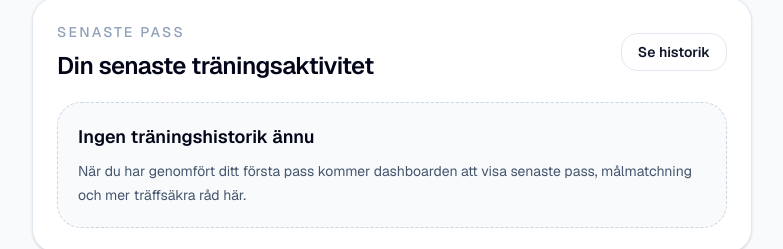
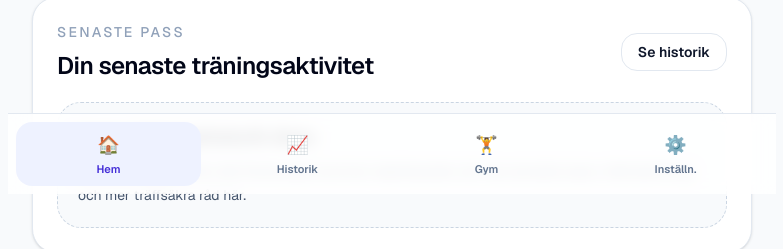
Before and after one commit to magnussonpeter-sys/trainingapp, a Next.js app: page /home in a window 1280 px wide. Shown: the part 606-855 px from the top of the page, without its empty margins (248-1031 px from the left). Built offline with nearby package versions, Linux system fonts and the light colour scheme; no server answers.

Commit message:
appbottombar

```diff
--- a/app/home/page.tsx
+++ b/app/home/page.tsx
@@ -5,6 +5,7 @@ import { useEffect, useMemo, useState } from "react";
 import { useRouter } from "next/navigation";
 
 import AppTopBar from "@/components/navigation/AppTopBar";
+import BottomNav from "@/components/navigation/BottomNav";
 import {
   getWorkoutLogs,
   type WorkoutLog,
@@ -576,7 +577,8 @@ export default function HomePage() {
   }
 
   return (
-    <main className="min-h-screen bg-slate-50 text-slate-950">
+    <>
+      <main className="min-h-screen bg-slate-50 pb-28 text-slate-950">
         <AppTopBar
           title="Träningsapp"
           subtitle="Dashboard för snabbstart, översikt och målstyrd träningsanalys."
@@ -1087,5 +1089,8 @@ export default function HomePage() {
           </section>
         </div>
       </main>
+
+      <BottomNav isAdmin={authUser?.role === "admin"} />
+    </>
   );
 }
--- a/components/navigation/BottomNav.tsx
+++ b/components/navigation/BottomNav.tsx
@@ -3,61 +3,62 @@
 import Link from "next/link";
 import { usePathname } from "next/navigation";
 
-// En enkel typ för bottennavigationens länkar.
+// Enkel typ för bottennavigationen.
 type BottomNavItem = {
   href: string;
   label: string;
   icon: string;
 };
 
-// Props hålls små så komponenten blir lätt att återanvända.
 type BottomNavProps = {
   isAdmin?: boolean;
 };
 
-// Standardval för vanliga användare.
-function getBaseItems(): BottomNavItem[] {
-  return [
+// Håller matchningen enkel och tydlig.
+function isItemActive(pathname: string, href: string) {
+  if (href === "/home") {
+    return pathname === "/home";
+  }
+
+  return pathname === href || pathname.startsWith(`${href}/`);
+}
+
+export default function BottomNav({ isAdmin = false }: BottomNavProps) {
+  const pathname = usePathname() ?? "";
+
+  // Fyra huvudval för vanlig användare.
+  const items: BottomNavItem[] = [
     { href: "/home", label: "Hem", icon: "🏠" },
     { href: "/history", label: "Historik", icon: "📈" },
     { href: "/gyms", label: "Gym", icon: "🏋️" },
-    { href: "/settings", label: "Inställningar", icon: "⚙️" },
+    { href: isAdmin ? "/admin/users" : "/settings", label: isAdmin ? "Admin" : "Inställn.", icon: isAdmin ? "🛡️" : "⚙️" },
   ];
-}
-
-export default function BottomNav({ isAdmin = false }: BottomNavProps) {
-  const pathname = usePathname();
-
-  // Lägg bara till admin-länk för admin-användare.
-  const items = isAdmin
-    ? [...getBaseItems(), { href: "/admin/users", label: "Admin", icon: "🛡️" }]
-    : getBaseItems();
 
   return (
+    <div className="pointer-events-none fixed inset-x-0 bottom-0 z-40">
       <nav
-      className="fixed inset-x-0 bottom-0 z-40 border-t border-slate-200 bg-white/95 backdrop-blur supports-[backdrop-filter]:bg-white/80"
+        className="pointer-events-auto mx-auto w-full max-w-3xl border-t border-slate-200 bg-white/95 backdrop-blur supports-[backdrop-filter]:bg-white/85"
         aria-label="Bottennavigation"
       >
-      <div className="mx-auto grid w-full max-w-3xl grid-cols-4 gap-1 px-2 pb-[calc(env(safe-area-inset-bottom)+0.5rem)] pt-2">
-        {items.slice(0, 4).map((item) => {
-          const isActive =
-            pathname === item.href ||
-            (item.href !== "/home" && pathname?.startsWith(item.href));
+        <div className="grid grid-cols-4 gap-1 px-2 pb-[calc(env(safe-area-inset-bottom)+0.5rem)] pt-2">
+          {items.map((item) => {
+            const active = isItemActive(pathname, item.href);
 
             return (
               <Link
                 key={item.href}
                 href={item.href}
+                aria-current={active ? "page" : undefined}
                 className={`flex min-h-[64px] flex-col items-center justify-center rounded-2xl px-2 py-2 text-center transition ${
-                isActive
+                  active
                     ? "bg-indigo-50 text-indigo-700"
                     : "text-slate-500 hover:bg-slate-50 hover:text-slate-900"
                 }`}
-              aria-current={isActive ? "page" : undefined}
               >
                 <span className="text-lg" aria-hidden="true">
                   {item.icon}
                 </span>
+
                 <span className="mt-1 text-[11px] font-semibold leading-tight">
                   {item.label}
                 </span>
@@ -66,5 +67,6 @@ export default function BottomNav({ isAdmin = false }: BottomNavProps) {
           })}
         </div>
       </nav>
+    </div>
   );
 }
```
Lines whose indentation alone changed are shown as unchanged.
